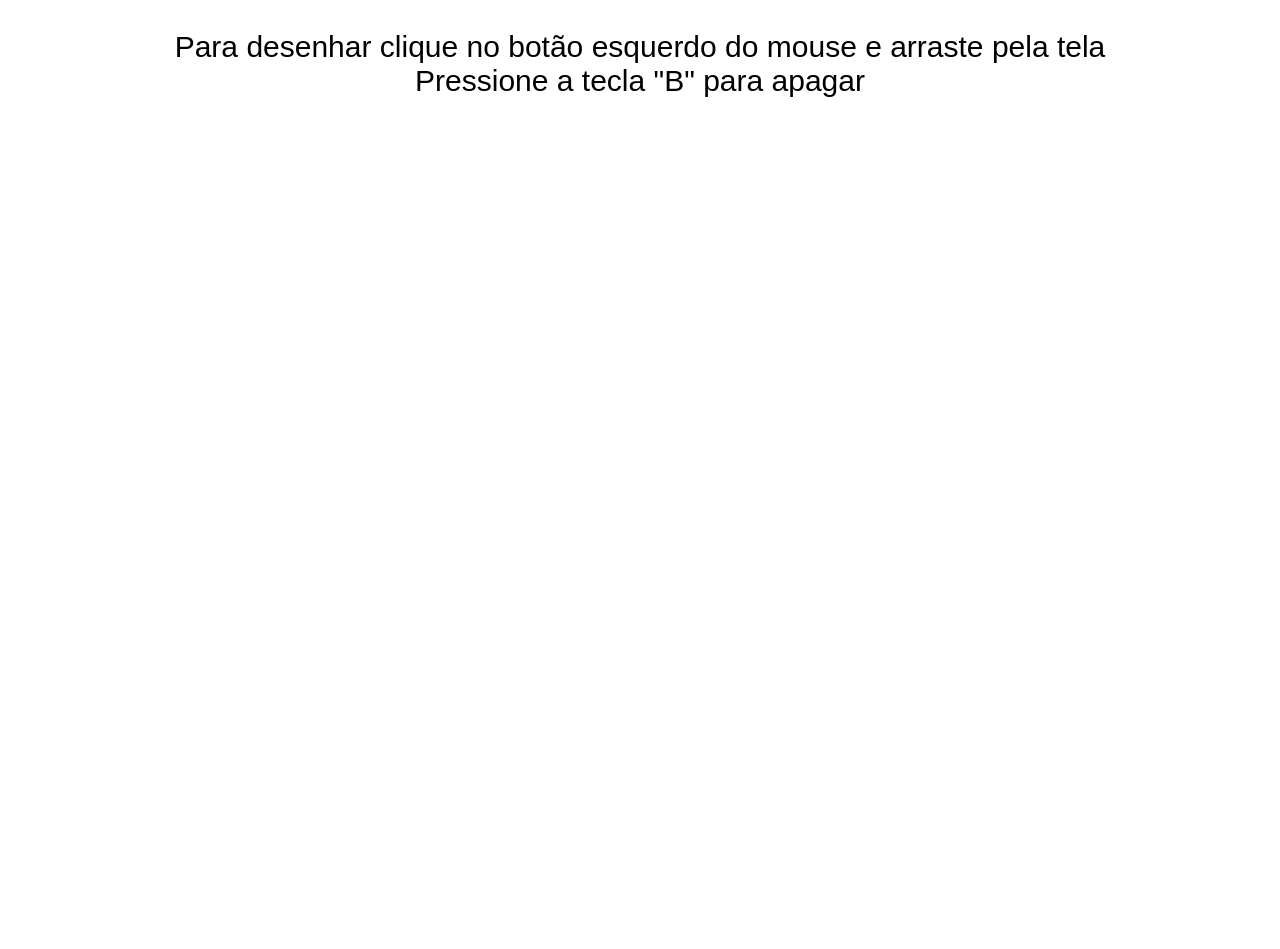
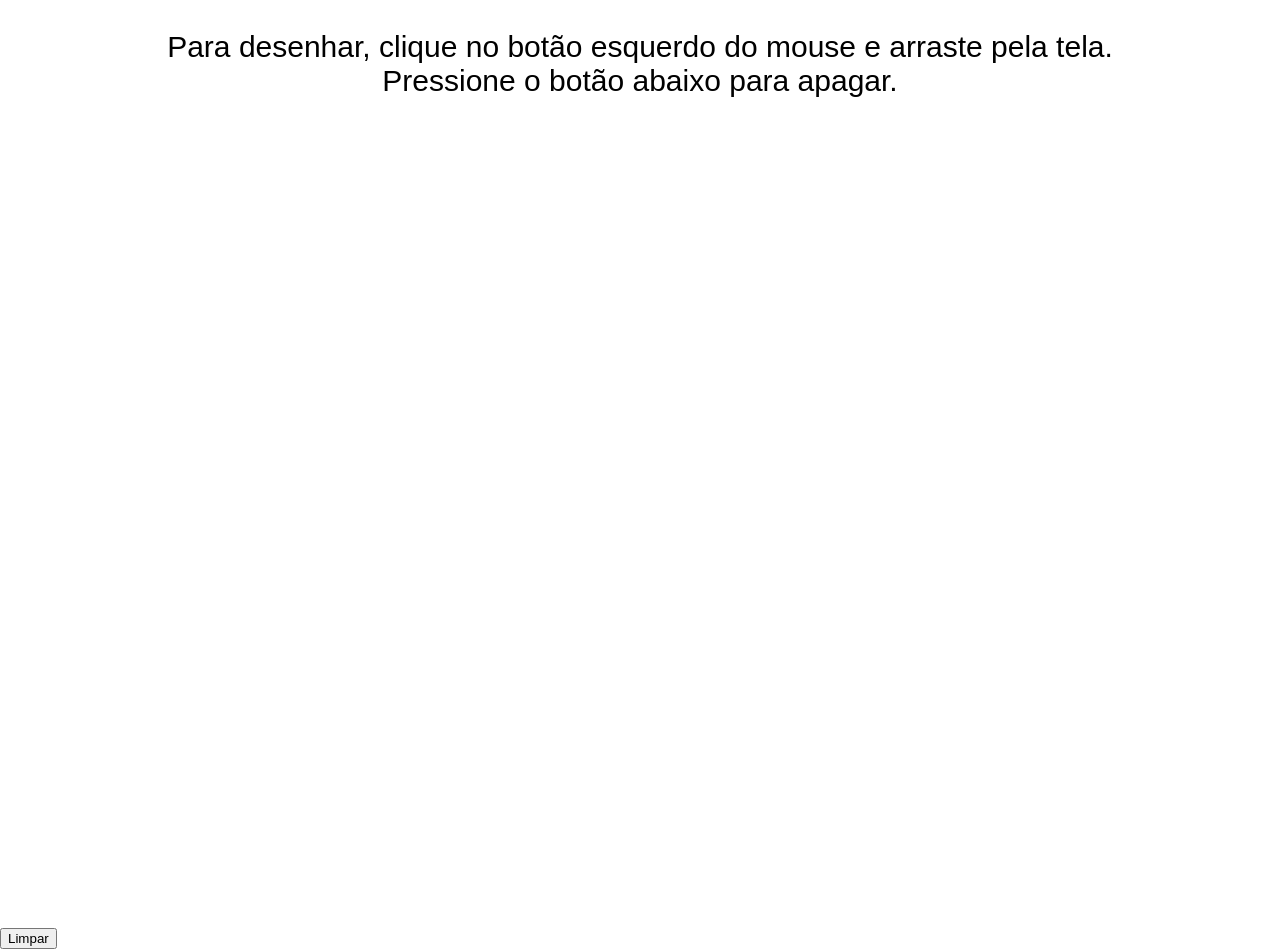
Before and after one commit to P728/paint, a plain HTML site: page index.html in a window 1280 px wide. Before the commit the page ends 928 px from the top, so only its background shows below. Drawn offline with Linux system fonts and the light colour scheme.

Commit message:
Update index.html

```diff
--- a/index.html
+++ b/index.html
@@ -7,12 +7,13 @@
 <body>
 	<center>
     <p id="text">
-	      Para desenhar clique no botão esquerdo do mouse e arraste pela tela
-             <br>
-        Pressione a tecla "B" para apagar
+        Para desenhar, clique no botão esquerdo do mouse e arraste pela tela.
+        <br>
+        Pressione o botão abaixo para apagar.
     </p>
 	</center>
 	<canvas id="draw"></canvas>
+    <button id="clearButton">Limpar</button>
 	<script src="script.js"></script>
 </body>
 </html>
```
